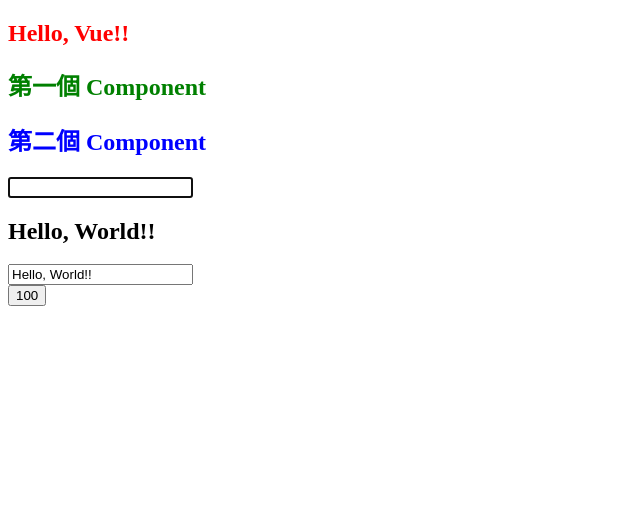
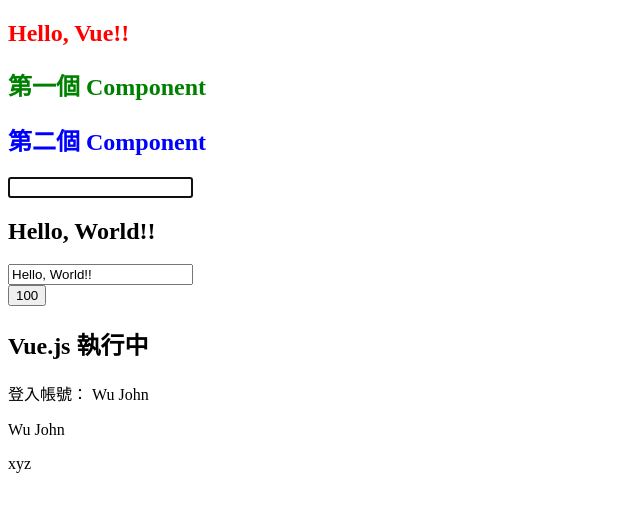
Before and after one commit to HsiaoHungWang/vue-ojtm, a Vue app: page / in a window 1280 px wide. Shown: the top 512 px of the page, without its empty margins (0-640 px from the left). Built offline with nearby package versions, Linux system fonts and the light colour scheme.

Commit message:
Text Interpolation 插值

```diff
--- a/src/App.vue
+++ b/src/App.vue
@@ -1,5 +1,6 @@
 <script setup>
 import ApiStyle from './components/ApiStyle.vue';
+import BindingComponent from './components/BindingComponent.vue';
 import CountComponent from './components/CountComponent.vue';
 import FirstComponent from './components/FirstComponent.vue';
 import SecondComponent from './components/SecondComponent.vue';
@@ -16,6 +17,7 @@ import ThirdComponent from './components/ThirdComponent.vue';
   <ThirdComponent></ThirdComponent>
   <ApiStyle></ApiStyle>
   <CountComponent></CountComponent>
+  <BindingComponent></BindingComponent>
 </template>
 
 <style scoped>
--- /dev/null
+++ b/src/components/BindingComponent.vue
@@ -0,0 +1,26 @@
+<script setup>
+import { ref } from 'vue';
+
+
+const title = ref('Vue.js');
+const user = ref({
+    firstName: 'John',
+    lastName: 'Wu'
+})
+
+const getName = () => {
+    return `${user.value.lastName} ${user.value.firstName}`;
+}
+</script>
+
+<template>
+    <div>
+        <h2>{{ title }} 執行中</h2>
+        <p>{{ `登入帳號： ${user.lastName} ${user.firstName}` }}</p>
+        <p>{{ getName() }}</p>
+        <p>{{ false ? "abc" : "xyz" }}</p>
+
+    </div>
+</template>
+
+<style lang="css" scoped></style>
```
